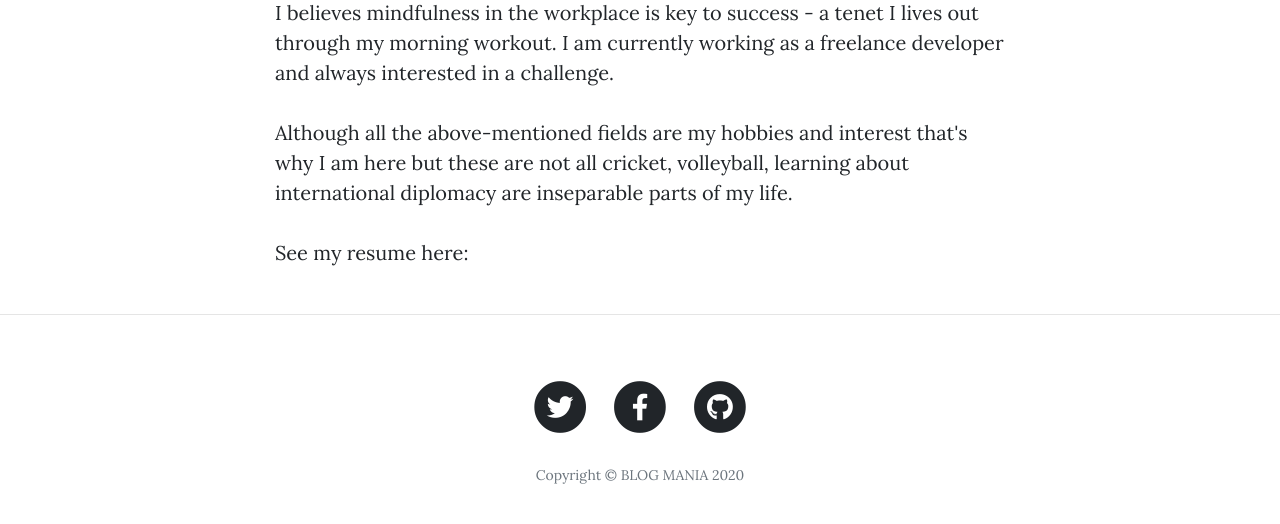
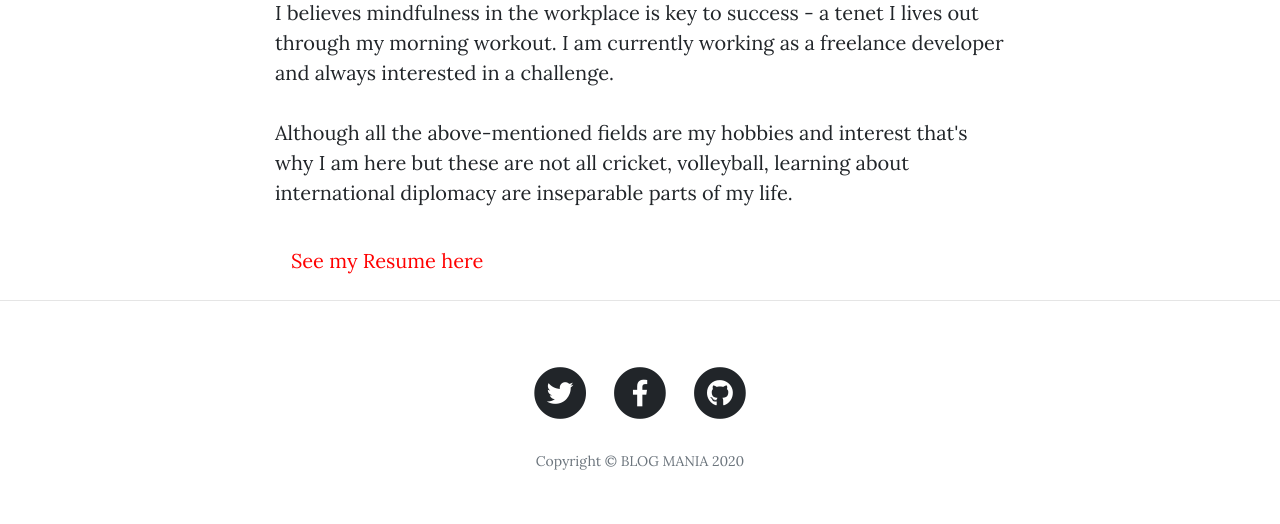
Before and after one commit to princegaur707/LearnFlask, a Flask app: template learnflask2/templates/about.html in a window 1280 px wide. Shown: the part 914-1438 px from the top of the page. After the commit the page ends 1384 px from the top, so only its background shows below. Run offline with Flask 2, Linux system fonts and the light colour scheme; the template is opened without the code that fills it, so the values that code supplies are empty; parts of the project's set-up code (start-up, migrations or seed data) failed here and were passed over; some libraries are stand-ins or nearby versions.

Commit message:
file changed

```diff
--- a/learnflask2/templates/about.html
+++ b/learnflask2/templates/about.html
@@ -24,7 +24,7 @@
         <p>Fueled by my passion for understanding the why and how, I considers myself a ‘forever student,’ eager to both build on my academic foundations and stay in tune with the latest advancements in every field related to my interests.</p>
         <p>I believes mindfulness in the workplace is key to success - a tenet I lives out through my morning workout. I am currently working as a freelance developer  and always interested in a challenge.</p>
         <p>Although all the above-mentioned fields are my hobbies and interest that's why I am here but these are not all cricket, volleyball, learning about international diplomacy are inseparable parts of my life.</p>
-        <p>See my resume here: </p>
+        <a class="nav-link" href="https://drive.google.com/file/d/1Bo8KMuL1vVlzjkYXh4lDsKqLKEGOFZYl/view?usp=sharing" target="_blank"><span style="color: red">See my Resume here</span></a>
       </div>
     </div>
   </div>
```
